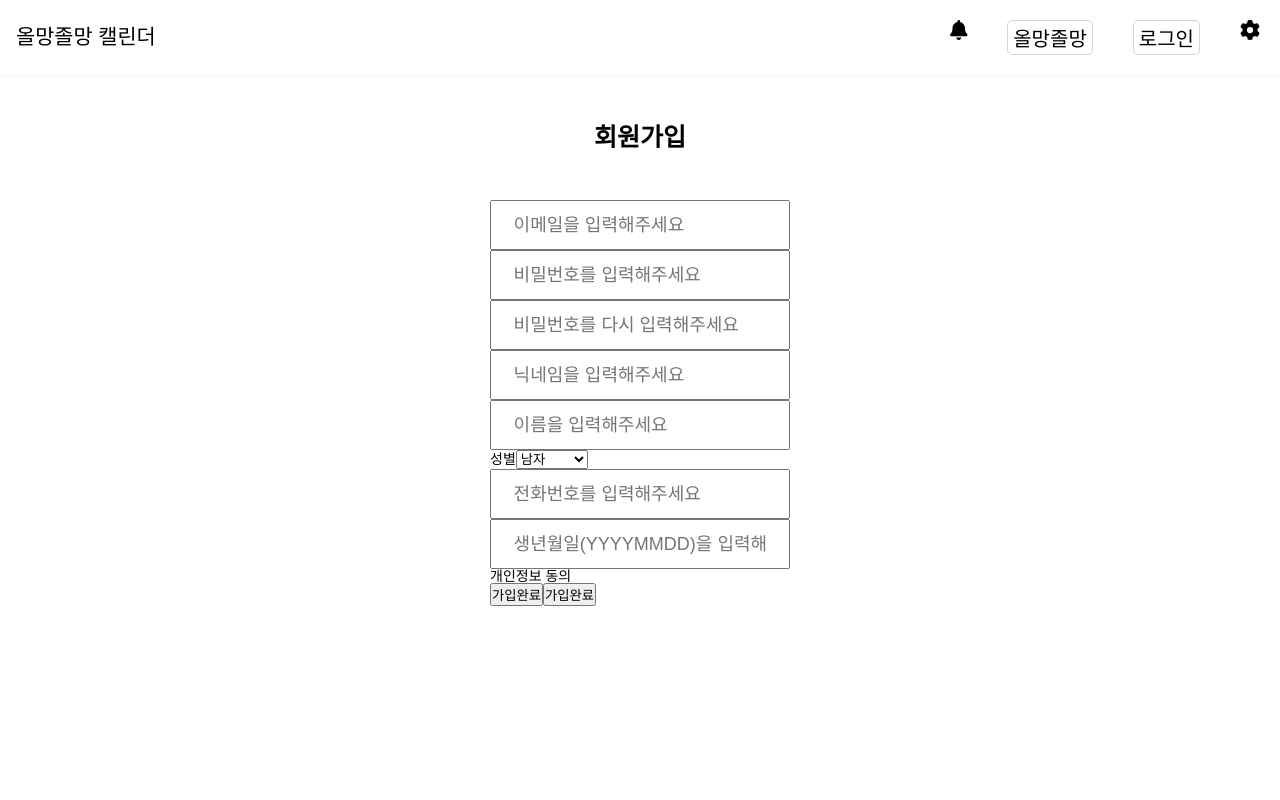
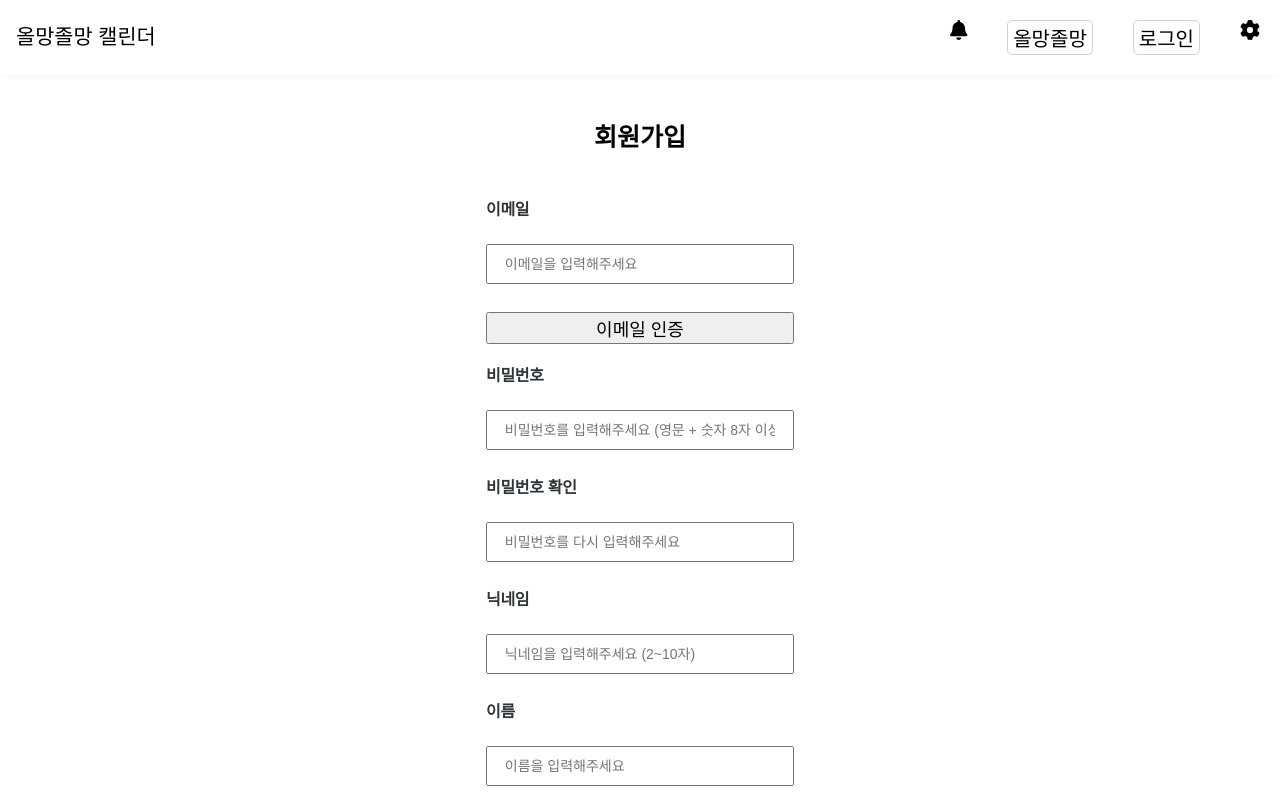
Before and after one commit to se-jeongit/OlmangJolmang, a React (Create React App) app: page /join in a window 1280 px wide. Shown: the top 800 px of the page. Built offline with nearby package versions, Linux system fonts and the light colour scheme; a web font is replaced by a local one.

Commit message:
회원가입 작업중

```diff
--- a/src/pages/member/Join.js
+++ b/src/pages/member/Join.js
@@ -1,35 +1,74 @@
-import "../../styles/member/join.css";
+import "../../styles/member/member.css";
 import * as Header from "../../components/layout/Header";
 
 const Login = () =>{
     Header.setTitle("회원가입")
 
+    // const loginInput = (event) => {
+    //     const targetValue = event.target
+
+    //     if (targetValue.id === 'idInput') {
+    //         setIdChecker(true)
+
+    //         const elements = document.getElementById('idInput')
+
+    //         if (targetValue.value === '') {
+    //             elements.style.border = '1px solid red'
+    //         } else {
+    //             elements.style.removeProperty('border')
+    //         }
+
+    //         setIdVal(targetValue.value)
+    //     } else {
+    //         setPwdChecker(true)
+
+    //         const elements = document.getElementById('pwdInput')
+
+    //         if (targetValue.value === '') {
+    //             elements.style.border = '1px solid red'
+    //         } else {
+    //             elements.style.removeProperty('border')
+    //         }
+
+    //         setPwdVal(targetValue.value)
+    //     }
+    // }
+
     return (
         <div className="join-main">
             <h3 className="join-title">회원가입</h3>
-            <div>
+            <form>
                 <div>
-                    <input className="input-inner" placeholder="이메일을 입력해주세요" />
+                    <label className="sub-title">이메일</label>
+                    <input className="input-inner join-input" placeholder="이메일을 입력해주세요" />
                 </div>
 
                 <div>
-                    <input className="input-inner" placeholder="비밀번호를 입력해주세요" />
+                    <button className="input-button" type="button">이메일 인증</button>
                 </div>
 
                 <div>
-                    <input className="input-inner" placeholder="비밀번호를 다시 입력해주세요" />
+                    <label className="sub-title">비밀번호</label>
+                    <input className="input-inner join-input" placeholder="비밀번호를 입력해주세요 (영문 + 숫자 8자 이상)" />
                 </div>
 
                 <div>
-                    <input className="input-inner" placeholder="닉네임을 입력해주세요" />
+                    <label className="sub-title">비밀번호 확인</label>
+                    <input className="input-inner join-input" placeholder="비밀번호를 다시 입력해주세요" />
                 </div>
 
                 <div>
-                    <input className="input-inner" placeholder="이름을 입력해주세요" />
+                    <label className="sub-title">닉네임</label>
+                    <input className="input-inner join-input" placeholder="닉네임을 입력해주세요 (2~10자)" />
                 </div>
 
                 <div>
-                    성별
+                    <label className="sub-title">이름</label>
+                    <input className="input-inner join-input" placeholder="이름을 입력해주세요" />
+                </div>
+
+                <div>
+                    <label className="sub-title">성별</label>
                     <select>
                         <option value="M">
                             남자
@@ -44,27 +83,21 @@ const Login = () =>{
                 </div>
 
                 <div>
-                    <input className="input-inner" placeholder="전화번호를 입력해주세요" />
+                    <label className="sub-title">생년월일</label>
+                    <input className="input-inner join-input" placeholder="생년월일(YYYYMMDD)을 입력해주세요" />
                 </div>
 
                 <div>
-                    <input className="input-inner" placeholder="생년월일(YYYYMMDD)을 입력해주세요" />
-                </div>
-
-                <div>
-                    개인정보 동의
+                    <label className="sub-title">약관동의</label>
                     <check></check>
                 </div>
 
                 <div>
-                    <button>
-                        가입완료
-                    </button>
-                    <button>
-                        가입완료
+                    <button className="input-button" type="button">
+                        가입 신청
                     </button>
                 </div>
-            </div>
+            </form>
         </div>
     );
 }
--- a/src/pages/member/Login.js
+++ b/src/pages/member/Login.js
@@ -61,6 +61,7 @@ const Login = () =>{
             }
         }
     }
+
     return (
         <div className="member-main">
             <h3 className="login-title"><div className="login-image"><img src=""></img></div>𝑶𝒍𝒎𝒂𝒏𝒈𝒋𝒐𝒍𝒎𝒂𝒏𝒈</h3>
--- a/src/styles/member/join.css
+++ /dev/null
@@ -1,45 +0,0 @@
-.join-main {
-    display: flex;
-    flex-direction: column;
-    align-items: center;
-    width: 100%;
-    height: 100%;
-}
-
-.join-area {
-    display: flex;
-    flex-direction: column;
-    align-items: center;
-}
-
-.join-title {
-    font-size: 25px;
-    padding: 2em 0 2em 0;
-}
-
-.input-inner {
-    width: 308px;
-    height: 32px;
-    padding: 0 1.2em;
-}
-
-.join-checkarea {
-    display: flex;
-    margin: 0 0 1.2em;
-    width: 100%;
-}
-
-.join-checkarea > input {
-    margin: 0 0.5em 0 0;
-}
-
-.input-button {
-    width: 308px;
-    height: 32px;
-    margin: 0 0 1.2em;
-    padding: 0 1.2em;
-}
-
-.join-super {
-    text-align: center;
-}
--- a/src/styles/member/member.css
+++ b/src/styles/member/member.css
@@ -30,6 +30,7 @@
     border-radius: 4px 4px 0px 0px;
     border: 1px solid #dbdbdb;
 }
+
 .pwd.input-inner {
     border-radius: 0px 0px 4px 4px;
     border: 1px solid #dbdbdb;
@@ -106,3 +107,56 @@
     border-color: #a3e4f8;
     color: #e5f9ff;
 }
+
+/* 회원가입 CSS */
+.join-main {
+    display: flex;
+    flex-direction: column;
+    align-items: center;
+    width: 100%;
+    height: 100%;
+}
+
+.join-title {
+    font-size: 25px;
+    padding: 2em 0 2em 0;
+}
+
+.sub-title {
+    display: block;
+    margin-bottom: 12px;
+    font-size: 16px;
+    line-height: 20px;
+    font-weight: 700;
+    color: rgb(47, 52, 56);
+    letter-spacing: -0.3px;
+    word-break: keep-all;
+}
+
+.join-checkarea {
+    display: flex;
+    margin: 0 0 1.2em;
+    width: 100%;
+}
+
+.join-checkarea > input {
+    margin: 0 0.5em 0 0;
+}
+
+.input-button {
+    width: 308px;
+    height: 32px;
+    margin: 0 0 1.2em;
+    padding: 0 1.2em;
+}
+
+.join-super {
+    text-align: center;
+}
+
+.join-input {
+    width: 308px;
+    height: 40px;
+    margin: 12px 0px 28px;
+    font-size: 14px;
+}
```
